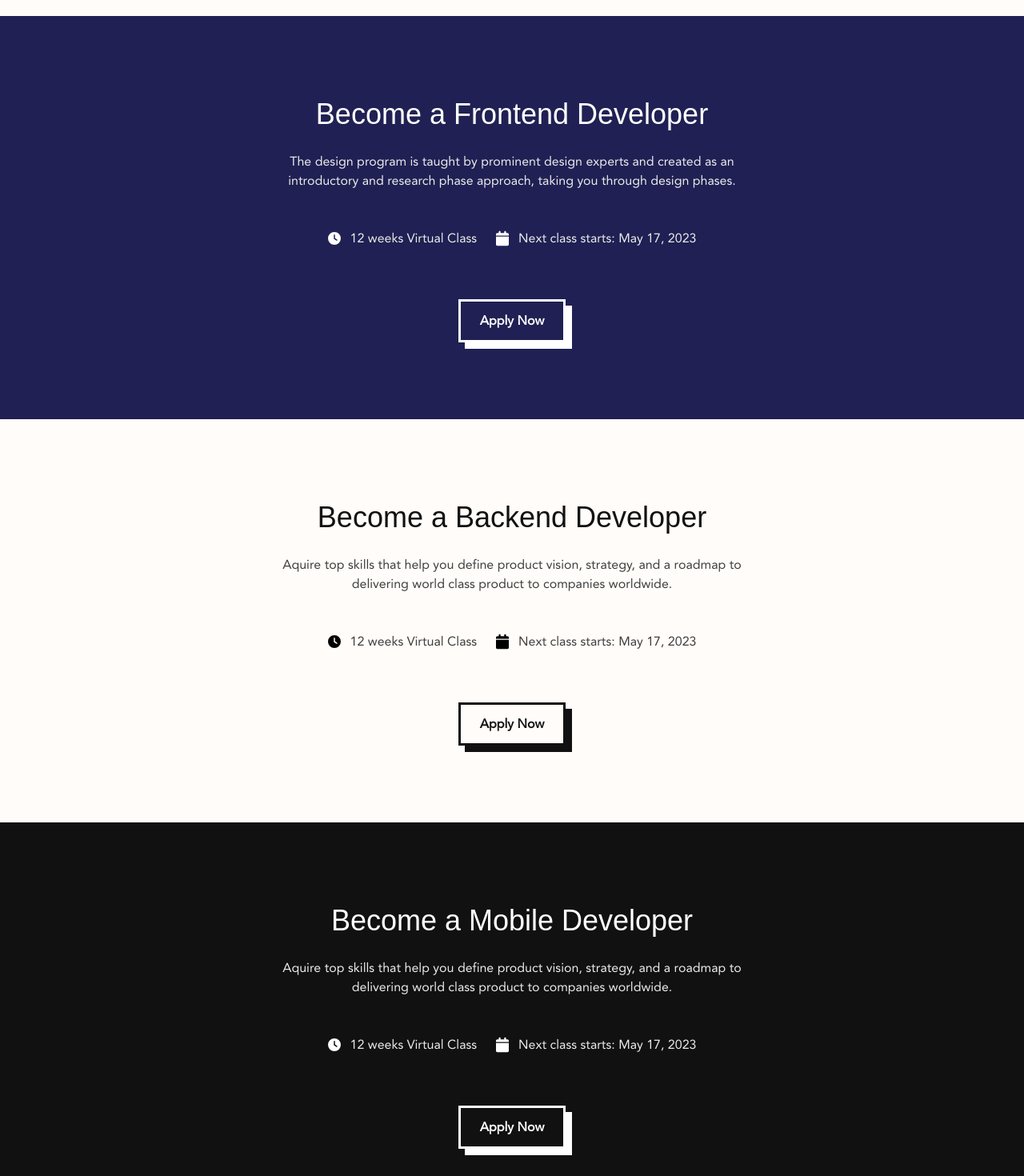
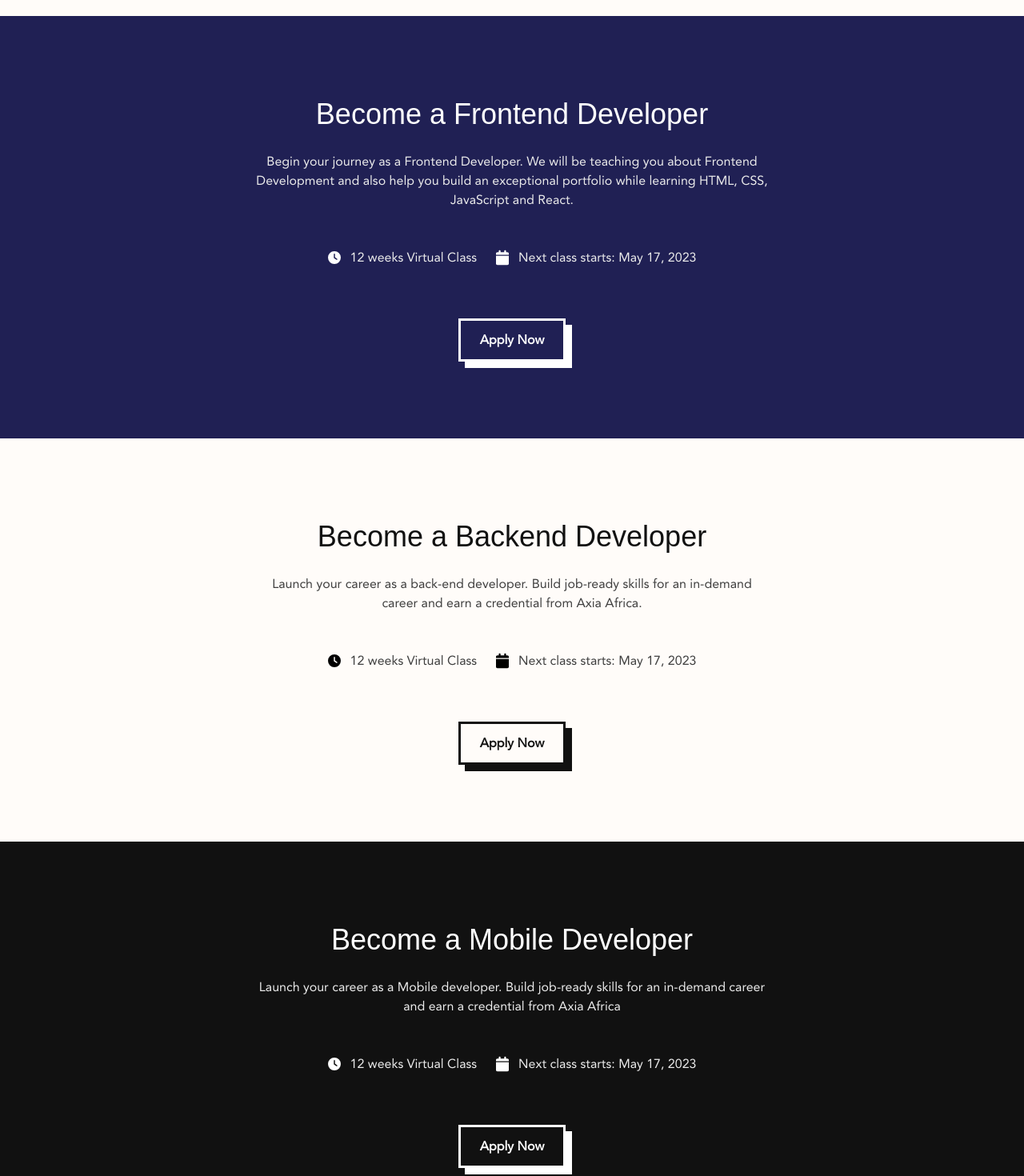
Before and after one commit to xeuxdev/axia-africa, a Vue app: page /schools/engineering in a window 1280 px wide. Shown: the part 556-2026 px from the top of the page at 80% size. Built offline with nearby package versions, Linux system fonts and the light colour scheme; a web font is replaced by a local one.

Commit message:
edit writeups on schools pages

```diff
--- a/src/components/Schools/Engineering/BackendDeveloper.vue
+++ b/src/components/Schools/Engineering/BackendDeveloper.vue
@@ -6,8 +6,8 @@
       Become a Backend Developer
     </h1>
     <p class="text-base max-w-[40rem] text-darkgrey text-center mt-5">
-      Aquire top skills that help you define product vision, strategy, and a
-      roadmap to delivering world class product to companies worldwide.
+      Launch your career as a back-end developer. Build job-ready skills for an
+      in-demand career and earn a credential from Axia Africa.
     </p>
     <div class="flex flex-col md:flex-row text-darkgrey gap-6 mt-12">
       <div class="flex gap-3">
--- a/src/components/Schools/Engineering/FrontendDeveloper.vue
+++ b/src/components/Schools/Engineering/FrontendDeveloper.vue
@@ -6,9 +6,9 @@
       Become a Frontend Developer
     </h1>
     <p class="text-base max-w-[40rem] text-lighestgrey text-center mt-5">
-      The design program is taught by prominent design experts and created as an
-      introductory and research phase approach, taking you through design
-      phases.
+      Begin your journey as a Frontend Developer. We will be teaching you about
+      Frontend Development and also help you build an exceptional portfolio
+      while learning HTML, CSS, JavaScript and React.
     </p>
     <div class="flex flex-col md:flex-row text-lighestgrey gap-6 mt-12">
       <div class="flex gap-3">
--- a/src/components/Schools/Engineering/MobileDeveloper.vue
+++ b/src/components/Schools/Engineering/MobileDeveloper.vue
@@ -6,8 +6,8 @@
       Become a Mobile Developer
     </h1>
     <p class="text-base max-w-[40rem] text-lighestgrey text-center mt-5">
-      Aquire top skills that help you define product vision, strategy, and a
-      roadmap to delivering world class product to companies worldwide.
+      Launch your career as a Mobile developer. Build job-ready skills for an
+      in-demand career and earn a credential from Axia Africa
     </p>
     <div class="flex flex-col md:flex-row text-lighestgrey gap-6 mt-12">
       <div class="flex gap-3">
--- a/src/components/Schools/Products/ProductMarketer.vue
+++ b/src/components/Schools/Products/ProductMarketer.vue
@@ -6,8 +6,8 @@
       Become a Product Marketer
     </h1>
     <p class="text-base max-w-[40rem] text-lighestgrey text-center mt-5">
-      Aquire top skills that help you define product vision, strategy, and a
-      roadmap to delivering world class product to companies worldwide.
+      Learn how to become a product marketing. Our seasoned coaches help you
+      become one of the most sort after product marketers in the field.
     </p>
     <div class="flex flex-col md:flex-row text-lighestgrey gap-6 mt-12">
       <div class="flex gap-3">
```
